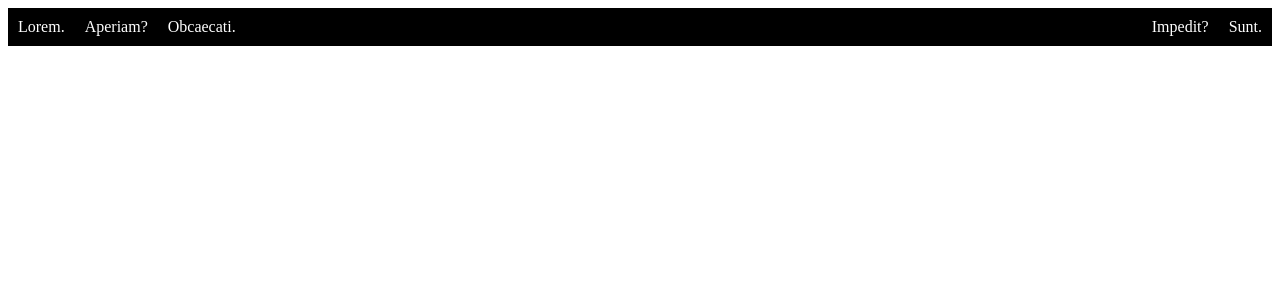
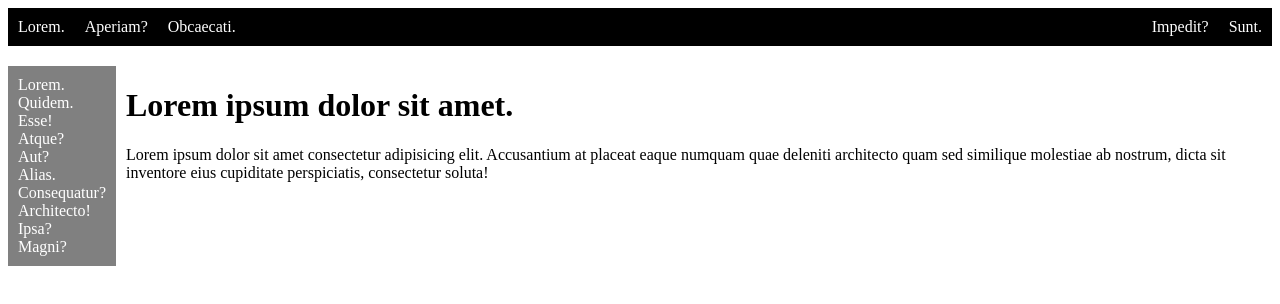
Before and after one commit to sanghshlsh/web20200310, a plain HTML site: page flexbox-ex1.html in a window 1280 px wide. Drawn offline with Linux system fonts and the light colour scheme.

Commit message:
flexbox-ex1

```diff
--- a/flexbox-ex1.html
+++ b/flexbox-ex1.html
@@ -16,6 +16,22 @@
         .dummy {
             flex: 1;
         }
+        .main-container {
+            margin-top: 20px;
+            display: flex;
+
+        }
+        .main-content {
+            flex: 1;
+        }
+        .side-bar {
+            background-color: grey;
+            color: white;
+            padding: 10px;
+            margin-right: 10px;
+        }
+
+
     </style>
 </head>
 <body>
@@ -31,5 +47,24 @@
         <div class="menu">Sunt.</div>
     </div>
 
+    <div class="main-container">
+        <div class="side-bar">
+            <div class="side-menu">Lorem.</div>
+            <div class="side-menu">Quidem.</div>
+            <div class="side-menu">Esse!</div>
+            <div class="side-menu">Atque?</div>
+            <div class="side-menu">Aut?</div>
+            <div class="side-menu">Alias.</div>
+            <div class="side-menu">Consequatur?</div>
+            <div class="side-menu">Architecto!</div>
+            <div class="side-menu">Ipsa?</div>
+            <div class="side-menu">Magni?</div>
+        </div>
+        <div class="main-content">
+            <h1>Lorem ipsum dolor sit amet.</h1>
+            <p>Lorem ipsum dolor sit amet consectetur adipisicing elit. Accusantium at placeat eaque numquam quae deleniti architecto quam sed similique molestiae ab nostrum, dicta sit inventore eius cupiditate perspiciatis, consectetur soluta!</p>
+        </div>
+    </div>
+
 </body>
 </html>
```
